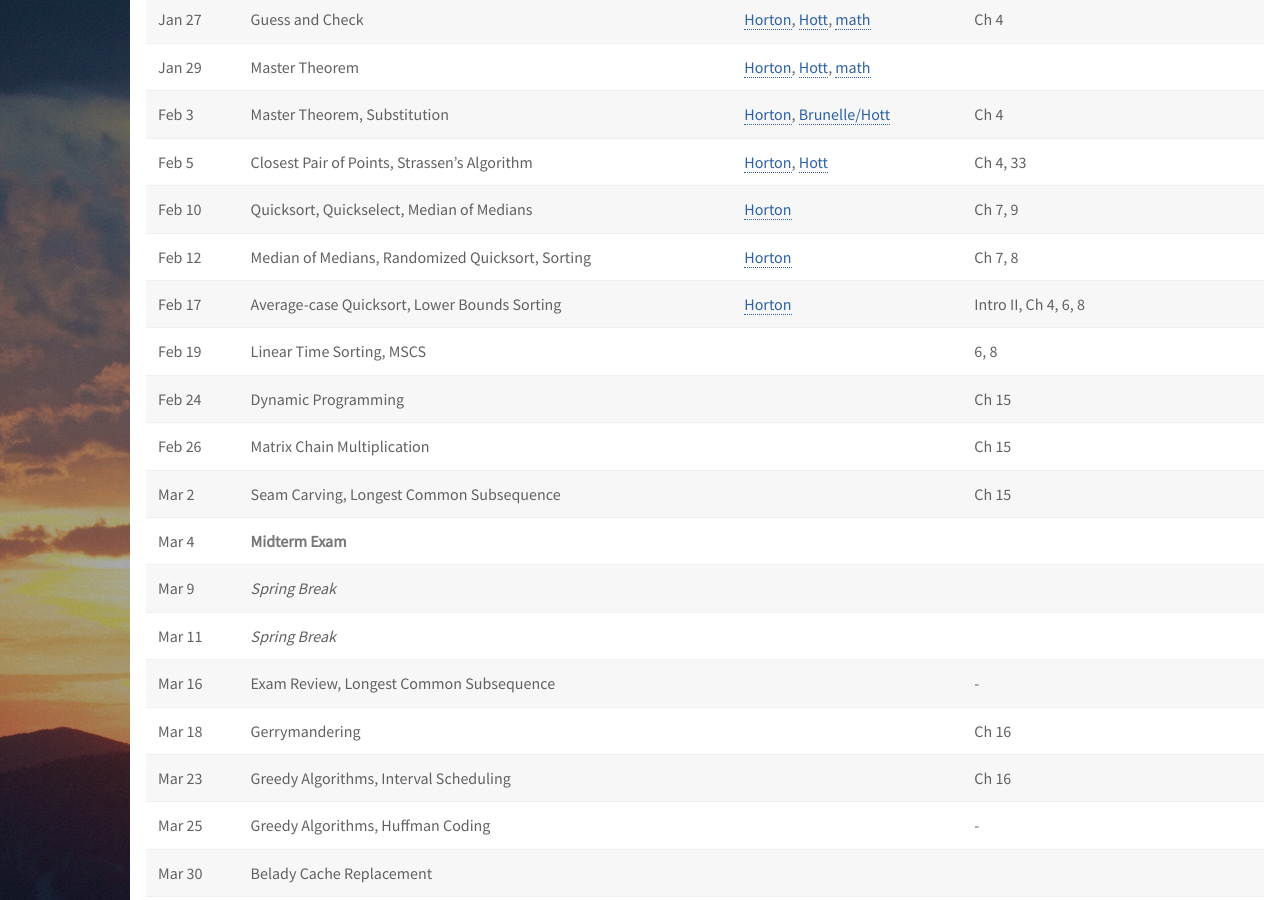
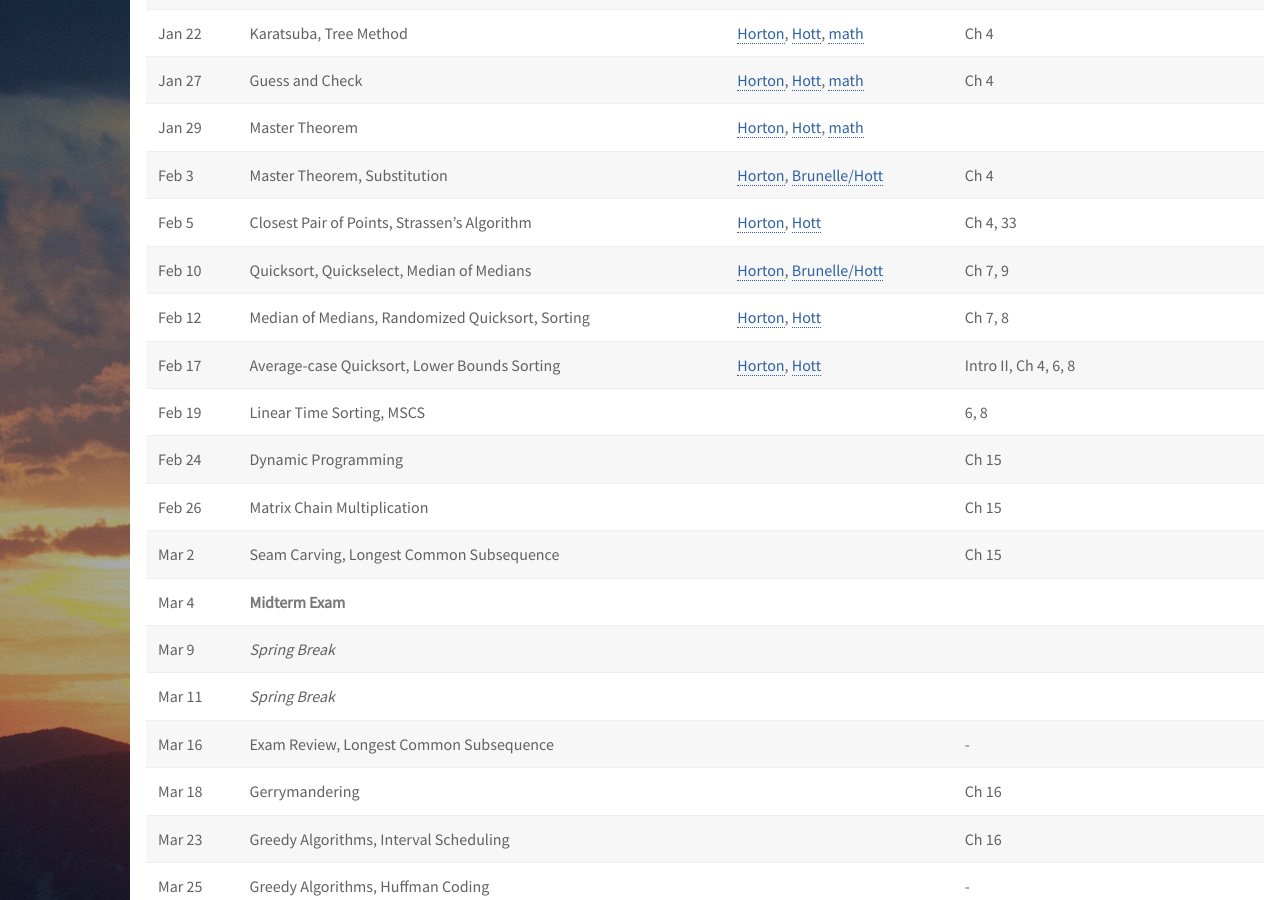
Before and after one commit to deternitydx/uvacs4102, a Jekyll site: the page built from index.md, in a window 1280 px wide and 900 px high, scrolled down 760 px. Built offline with Jekyll 4.4.1, drawn with Linux system fonts in a browser that asks for light colours; nearby versions of some CDN libraries; library files that are not in the unit come from our copies.

Commit message:
added Robbie's lectures 8-10

```diff
--- a/index.md
+++ b/index.md
@@ -27,7 +27,7 @@ The topics we will cover are difficult to master.  Below are resources to help w
 This is a tentative full-semester schedule of topics addressed.  As we go through the semester, we will add homework dates and adjust topics slightly as needed.
 
 | Date    | Topic                     | Slides/Notes    | Readings             | Homework        |
-| ------- | ------------------------- |--------------   | -------------------  | --------------- |
+||||||
 | Jan 13  | Introduction | [Horton](lectures/horton/l1.pdf), [Hott](lectures/robbie/l1.pdf)                           | -                    | HW0 out         |
 | Jan 15  | Divide and Conquer | [Horton](lectures/horton/l2.pdf), [Hott](lectures/robbie/l2.pdf)                     | Ch 3, 4              |                 |
 | Jan 20  | *MLK Day - No class*                 |  |                      |                 |
@@ -36,9 +36,9 @@ This is a tentative full-semester schedule of topics addressed.  As we go throug
 | Jan 29  | Master Theorem            |[Horton](lectures/horton/cs4102_L5_Master_horton.pdf), [Hott](lectures/robbie/l5.pdf), [math](lectures/day5-proofs.pdf)  |                      |                 |
 | Feb 3   | Master Theorem, Substitution                  | [Horton](lectures/horton/cs4102-L6-closestpair-horton.pdf), [Brunelle/Hott](lectures/robbie/l6.pdf) | Ch 4                |                 |
 | Feb 5   | Closest Pair of Points, Strassen's Algorithm         | [Horton](lectures/horton/cs4102_L7_closestpair_Strassen_horton.pdf), [Hott](lectures/robbie/l7.pdf) | Ch 4, 33              |                 |
-| Feb 10  | Quicksort, Quickselect, Median of Medians          |[Horton](lectures/horton/L8.pdf) | Ch 7, 9                 |                 |
-| Feb 12  | Median of Medians, Randomized Quicksort, Sorting   |[Horton](lectures/horton/L9_horton.pdf) | Ch 7, 8              |                 |
-| Feb 17  | Average-case Quicksort, Lower Bounds Sorting |[Horton](lectures/horton/L10.pdf) | Intro II, Ch 4, 6, 8 |                 |
+| Feb 10  | Quicksort, Quickselect, Median of Medians          |[Horton](lectures/horton/L8.pdf), [Brunelle/Hott](lectures/robbie/l8.pdf)  | Ch 7, 9                 |                 |
+| Feb 12  | Median of Medians, Randomized Quicksort, Sorting   |[Horton](lectures/horton/L9_horton.pdf), [Hott](lectures/robbie/l9.pdf)  | Ch 7, 8              |                 |
+| Feb 17  | Average-case Quicksort, Lower Bounds Sorting |[Horton](lectures/horton/L10.pdf), [Hott](lectures/robbie/l10.pdf)  | Intro II, Ch 4, 6, 8 |                 |
 | Feb 19  | Linear Time Sorting, MSCS               | | 6, 8                 |                 |
 | Feb 24  | Dynamic Programming                     | | Ch 15                |                 |
 | Feb 26  | Matrix Chain Multiplication             | | Ch 15                |                 |
```
Also changed, not shown: 3 other files.
